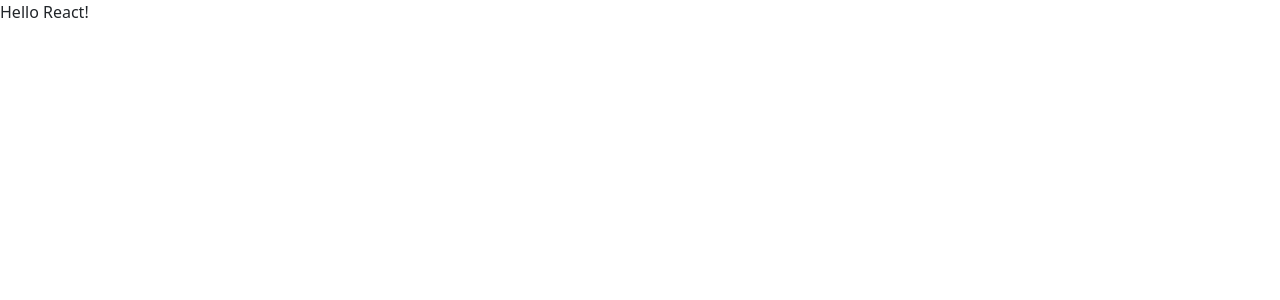
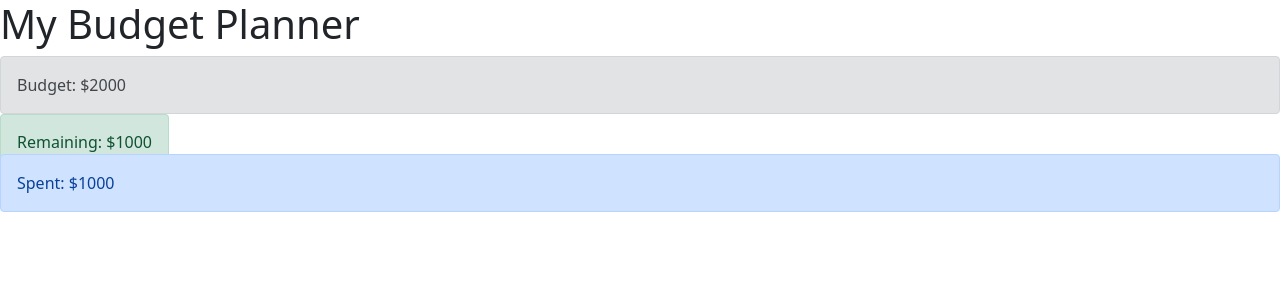
Before and after one commit to ChyenneW/react-budget-tracker, a React (Create React App) app: page / in a window 1280 px wide. Shown: the top 300 px of the page. Built offline with nearby package versions, Linux system fonts and the light colour scheme.

Commit message:
Import and render components
- import and render Budget.js, Remaining.js, ExpenseTotal.js

```diff
--- a/src/App.js
+++ b/src/App.js
@@ -1,9 +1,26 @@
 import React from 'react';
+import Budget from './components/Budget';
+import Remaining from './components/Remaining';
+import ExpenseTotal from './components/ExpenseTotal';
 import 'bootstrap/dist/css/bootstrap.min.css';
+
 
 function App() {
   return (
-    <p>Hello React!</p>
+    <div>
+      <h1>My Budget Planner</h1>
+      <div>
+        <div>
+          <Budget />
+        </div>
+        <div>
+          <Remaining />
+        </div>
+        <div>
+          <ExpenseTotal />
+        </div>
+      </div>
+    </div>
   );
 }
 
```
